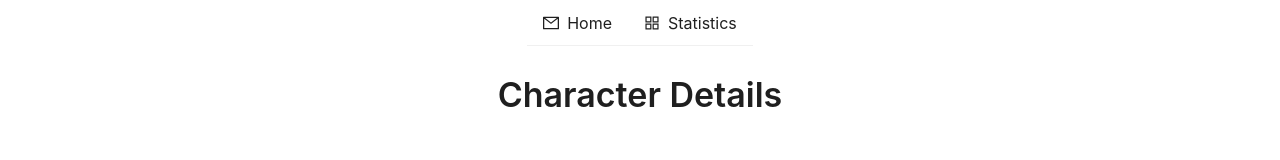
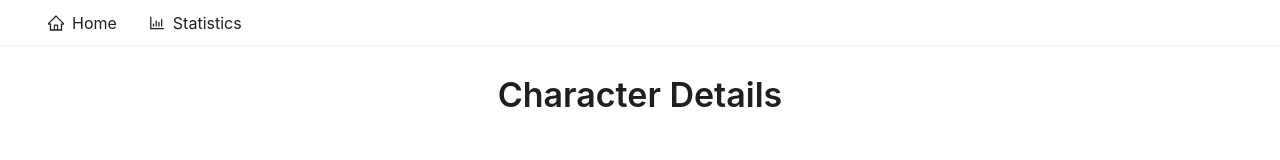
Before and after one commit to Victorloma/Rick-and-Morty, a Next.js app: page /1 in a window 1280 px wide. Shown: the top 160 px of the page. Built offline with nearby package versions, Linux system fonts and the light colour scheme.

Commit message:
cleaned up codebase

```diff
--- a/components/Header.tsx
+++ b/components/Header.tsx
@@ -1,6 +1,6 @@
 import React, { useState } from 'react'
-import { AppstoreOutlined, MailOutlined, SettingOutlined } from '@ant-design/icons'
-import type { MenuProps } from 'antd'
+import { BarChartOutlined, HomeOutlined } from '@ant-design/icons'
+import { MenuProps } from 'antd'
 import { Menu } from 'antd'
 import Link from 'next/link'
 
@@ -12,7 +12,7 @@ const items: MenuProps['items'] = [
         </Link>
     ),
     key: 'home',
-    icon: <MailOutlined />,
+    icon: <HomeOutlined />,
   },
   {
     label: (
@@ -21,7 +21,7 @@ const items: MenuProps['items'] = [
         </Link>
     ),
     key: 'statistics',
-    icon: <AppstoreOutlined />,
+    icon: <BarChartOutlined />,
   },
 ]
 
@@ -33,7 +33,7 @@ const Header: React.FC = () => {
     setCurrent(e.key)
   };
 
-  return <Menu onClick={onClick} selectedKeys={[current]} mode="horizontal" items={items} />;
+  return <Menu className='menu' onClick={onClick} selectedKeys={[current]} mode="horizontal" items={items} />
 }
 
 export default Header
--- a/pages/[characterId]/index.tsx
+++ b/pages/[characterId]/index.tsx
@@ -18,8 +18,9 @@ const characterDetails = () => {
   if (!data) return <div>Loading...</div>
 
   return (
+    <>
+      <Header />
       <div className='character-details'>
-      <Header />
         <Typography.Title level={2}>Character Details</Typography.Title>
         <Typography.Title level={4}>{data.name}</Typography.Title>
         <Image src={data.image} alt={`Picture of ${data.name}`} />
@@ -30,6 +31,7 @@ const characterDetails = () => {
         <p>{data.location.name}</p>
         <p>Amount of episodes: {data.episode.length}</p>
       </div>
+    </>
   )
 }
 
--- a/styles/globals.css
+++ b/styles/globals.css
@@ -34,3 +34,7 @@ a {
   align-items: center;
   text-align: center;
 }
+
+.menu {
+  padding-left: 2rem;
+}
```
Also changed, not shown: components/CardList.tsx (deleted, +0 -26 lines). Lines whose indentation alone changed are shown as unchanged.
